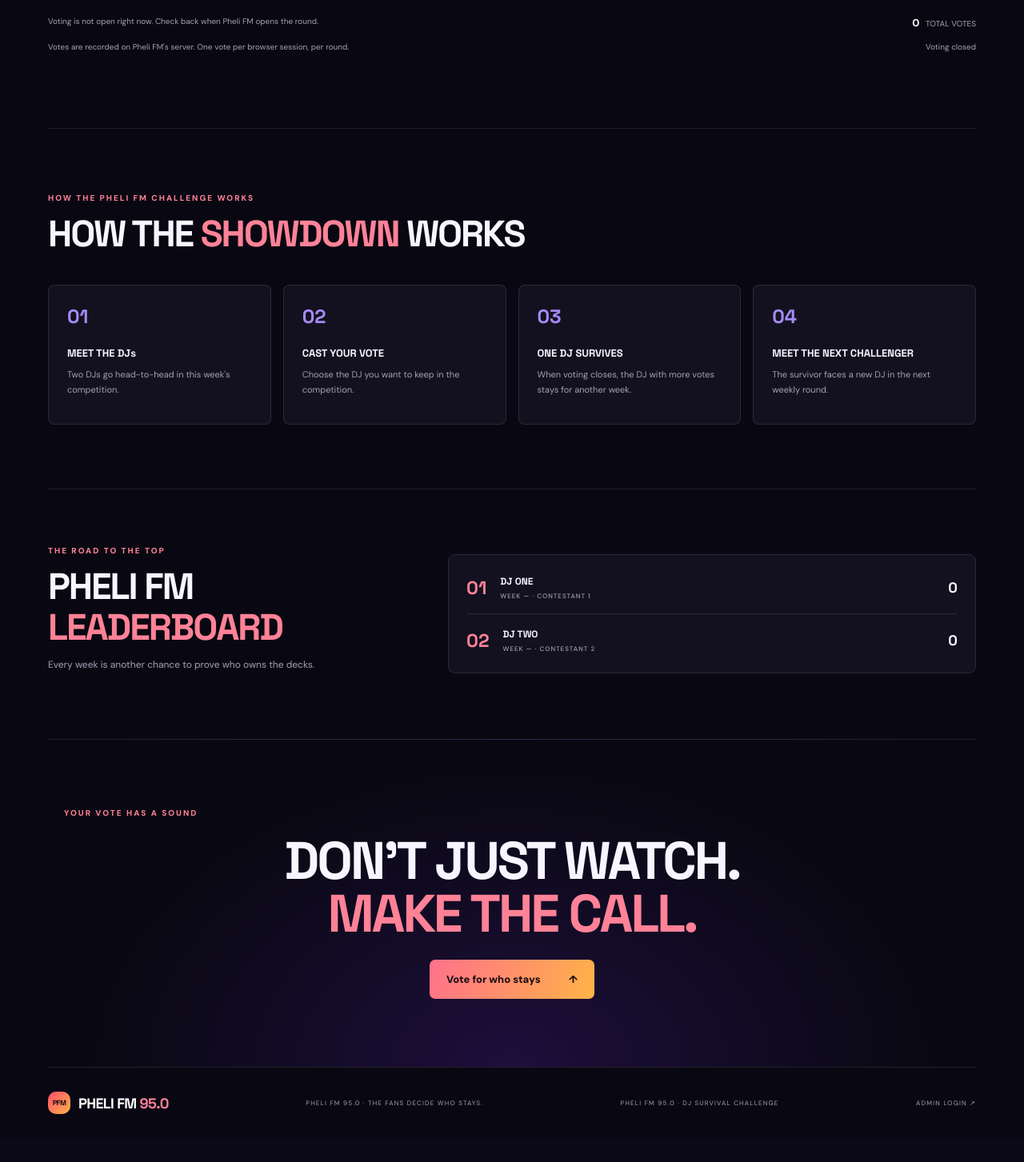
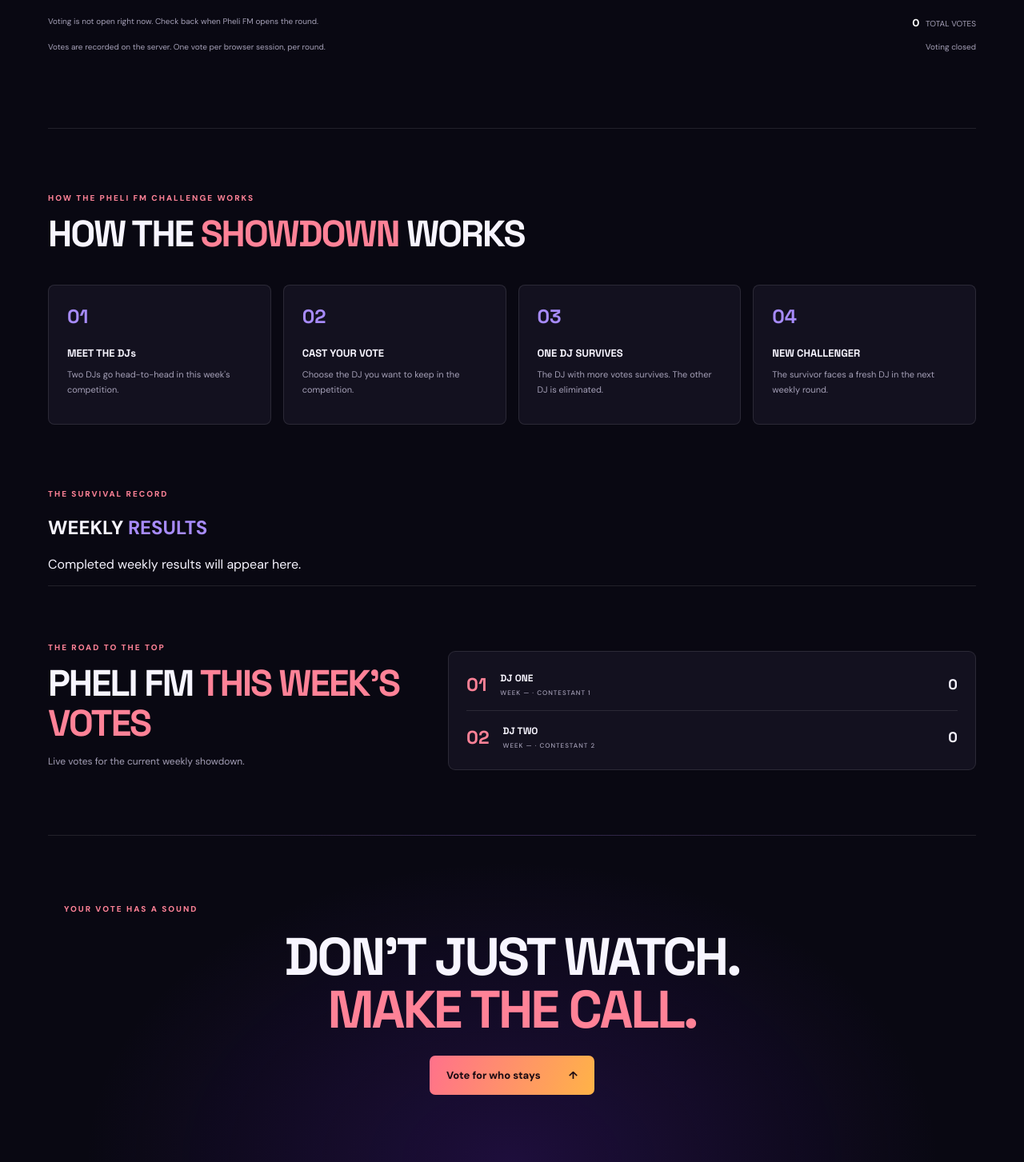
Before and after one commit to ThembelaniProject/voting, a Django app: page / in a window 1280 px wide; the page is wider, and only the part inside the window is pictured. Shown: the part 1439-2892 px from the top of that part at 80% size. Before the commit the page ends 2832 px from the top of that part, so only its background shows below. Run offline with Django 5.2, Linux system fonts and the light colour scheme; data that the repository does not hold is empty.

Commit message:
Implement Phase 4 DJ survival progression

```diff
--- a/templates/index.html
+++ b/templates/index.html
@@ -12,8 +12,8 @@
 <body>
   <div class="ambient ambient-one"></div><div class="ambient ambient-two"></div>
   <header class="site-header wrap">
-    <a class="brand" href="#top" aria-label="Pheli FM 95.0 home"><img class="station-logo" src="https://static2.mytuner.mobi/media/tvos_radios/853/wow-fm.8c898843.jpg" alt="Pheli FM 95.0 official station logo"><span class="brand-wordmark">PHELI FM <span class="brand-accent">95.0</span></span></a>
-    <nav><a href="#battle">This week</a><a href="#how-it-works">How it works</a><a href="#leaderboard">Leaderboard</a></nav>
+    <a class="brand" href="#top" aria-label="Pheli FM 95.0 home"><img class="station-logo" src="https://static2.mytuner.mobi/media/tvos_radios/853/wow-fm.8c898843.jpg" alt="Pheli FM 95.0 station logo"><span class="brand-wordmark">PHELI FM <span class="brand-accent">95.0</span></span></a>
+    <nav><a href="#battle">This week</a><a href="#how-it-works">How it works</a><a href="#results">Results</a><a href="#leaderboard">Leaderboard</a></nav>
     <a class="header-cta" href="#battle">Vote now <span>↗</span></a>
     <button class="menu-toggle" aria-label="Open navigation" aria-expanded="false">☰</button>
   </header>
@@ -21,7 +21,7 @@
     <section class="hero wrap">
       <div class="hero-copy"><div class="eyebrow"><span class="live-dot"></span> PHELI FM 95.0 PRESENTS</div>
         <h1>WHO WILL<br><em>SURVIVE</em><br>THE SHOWDOWN?</h1>
-        <p>Pheli FM 95.0 puts two DJs head-to-head every week. Vote for the DJ you want to keep on the decks for another week. The DJ with fewer votes is eliminated.</p>
+        <p>Two DJs compete every week. Vote for the DJ you want to keep on the decks. The DJ with fewer votes is eliminated, and the survivor faces a new challenger.</p>
         <a class="primary-btn" href="#battle">Choose who stays <span>↓</span></a>
         <div class="hero-proof"><div class="avatar-stack"><i>♪</i><i>♫</i><i>♬</i></div><span>Real fans. Real votes. One survivor.</span></div>
       </div>
@@ -29,17 +29,26 @@
     </section>
     <section class="battle-section wrap" id="battle" data-voting-open="{{ voting_open|yesno:'true,false' }}" data-deadline="{{ deadline_iso }}" data-week="{{ week_number|default:'0' }}" data-competition-id="{{ competition.id|default:'' }}" data-already-voted="{{ already_voted|yesno:'true,false' }}">
       <div class="section-heading"><div><div class="eyebrow">PHELI FM 95.0 · THIS WEEK</div><h2>WHO SHOULD <em>STAY ANOTHER WEEK?</em></h2></div><div class="week-pill"><span class="live-dot"></span>{% if competition %}WEEK {{ competition.week_number }} · {{ competition_status|upper }}{% else %}NO ACTIVE ROUND · ADMIN SETUP REQUIRED{% endif %}</div></div>
-      <div class="battle-meta"><span>VOTING CLOSES IN</span><div class="countdown" id="countdown"><b id="days">06</b><small>DAYS</small><b id="hours">12</b><small>HRS</small><b id="minutes">34</b><small>MIN</small><b id="seconds">56</b><small>SEC</small></div><span class="demo-label">{% if competition %}{{ competition_status|upper }}{% else %}AWAITING DJs{% endif %}</span></div>
+      <div class="battle-meta"><span>VOTING CLOSES IN</span><div class="countdown" id="countdown"><b id="days">00</b><small>DAYS</small><b id="hours">00</b><small>HRS</small><b id="minutes">00</b><small>MIN</small><b id="seconds">00</b><small>SEC</small></div><span class="demo-label">{% if competition %}{{ competition_status|upper }}{% else %}AWAITING DJs{% endif %}</span></div>
       <div class="contestants" id="contestants">
-        <article class="dj-card dj-purple" data-dj="dj1"><div class="dj-photo photo-one" {% if competition and competition.dj_one.photo_url %}style="background-image:linear-gradient(0deg,#120d24 0%,transparent 65%),url('{{ competition.dj_one.photo_url }}')"{% endif %}><span class="photo-number">01</span><span class="dj-tag">THE DEFENDING DJ</span></div><div class="dj-info"><div class="dj-role">CURRENT CHAMPION</div><h3 id="dj1-name">{% if competition %}{{ competition.dj_one.name }}{% else %}DJ ONE{% endif %}</h3><p>{% if competition and competition.dj_one.bio %}{{ competition.dj_one.bio }}{% else %}Meet the first DJ in this week's Pheli FM showdown.{% endif %}</p><div class="vote-stats"><strong id="dj1-votes">{{ vote_totals.dj1|default:0 }}</strong><span>FAN VOTES</span><b id="dj1-percent">{{ vote_totals.dj1_percent|default:0 }}%</b></div><div class="progress"><span id="dj1-bar" style="width:{{ vote_totals.dj1_percent|default:0 }}%"></span></div><button class="vote-btn" data-vote="dj1" {% if not voting_open or already_voted %}disabled{% endif %}>I WANT THIS DJ TO STAY <span>↗</span></button></div></article>
+        <article class="dj-card dj-purple" data-dj="dj1"><div class="dj-photo photo-one" {% if competition and competition.dj_one.photo_url %}style="background-image:linear-gradient(0deg,#120d24 0%,transparent 65%),url('{{ competition.dj_one.photo_url }}')"{% endif %}><span class="photo-number">01</span><span class="dj-tag">THE DEFENDING DJ</span></div><div class="dj-info"><div class="dj-role">CURRENT SURVIVOR</div><h3 id="dj1-name">{% if competition %}{{ competition.dj_one.name }}{% else %}DJ ONE{% endif %}</h3><p>{% if competition and competition.dj_one.bio %}{{ competition.dj_one.bio }}{% else %}Meet the first DJ in this week's Pheli FM showdown.{% endif %}</p><div class="vote-stats"><strong id="dj1-votes">{{ vote_totals.dj1|default:0 }}</strong><span>FAN VOTES</span><b id="dj1-percent">{{ vote_totals.dj1_percent|default:0 }}%</b></div><div class="progress"><span id="dj1-bar" style="width:{{ vote_totals.dj1_percent|default:0 }}%"></span></div><button class="vote-btn" data-vote="dj1" {% if not voting_open or already_voted %}disabled{% endif %}>I WANT THIS DJ TO STAY <span>↗</span></button></div></article>
         <div class="versus"><span>VS</span><i>✳</i></div>
-        <article class="dj-card dj-blue" data-dj="dj2"><div class="dj-photo photo-two" {% if competition and competition.dj_two.photo_url %}style="background-image:linear-gradient(0deg,#091b2a 0%,transparent 65%),url('{{ competition.dj_two.photo_url }}')"{% endif %}><span class="photo-number">02</span><span class="dj-tag">THE CHALLENGER</span></div><div class="dj-info"><div class="dj-role">CHALLENGER</div><h3 id="dj2-name">{% if competition %}{{ competition.dj_two.name }}{% else %}DJ TWO{% endif %}</h3><p>{% if competition and competition.dj_two.bio %}{{ competition.dj_two.bio }}{% else %}Meet the challenger competing for another week on the decks.{% endif %}</p><div class="vote-stats"><strong id="dj2-votes">{{ vote_totals.dj2|default:0 }}</strong><span>FAN VOTES</span><b id="dj2-percent">{{ vote_totals.dj2_percent|default:0 }}%</b></div><div class="progress"><span id="dj2-bar" style="width:{{ vote_totals.dj2_percent|default:0 }}%"></span></div><button class="vote-btn" data-vote="dj2" {% if not voting_open %}disabled{% endif %}>I WANT THIS DJ TO STAY <span>↗</span></button></div></article>
+        <article class="dj-card dj-blue" data-dj="dj2"><div class="dj-photo photo-two" {% if competition and competition.dj_two.photo_url %}style="background-image:linear-gradient(0deg,#091b2a 0%,transparent 65%),url('{{ competition.dj_two.photo_url }}')"{% endif %}><span class="photo-number">02</span><span class="dj-tag">THE CHALLENGER</span></div><div class="dj-info"><div class="dj-role">CHALLENGER</div><h3 id="dj2-name">{% if competition %}{{ competition.dj_two.name }}{% else %}DJ TWO{% endif %}</h3><p>{% if competition and competition.dj_two.bio %}{{ competition.dj_two.bio }}{% else %}Meet the challenger competing for another week on the decks.{% endif %}</p><div class="vote-stats"><strong id="dj2-votes">{{ vote_totals.dj2|default:0 }}</strong><span>FAN VOTES</span><b id="dj2-percent">{{ vote_totals.dj2_percent|default:0 }}%</b></div><div class="progress"><span id="dj2-bar" style="width:{{ vote_totals.dj2_percent|default:0 }}%"></span></div><button class="vote-btn" data-vote="dj2" {% if not voting_open or already_voted %}disabled{% endif %}>I WANT THIS DJ TO STAY <span>↗</span></button></div></article>
       </div>
-      <div class="vote-footer"><span id="vote-message">{% if voting_open %}Pick ONE DJ. Your vote decides who gets another week.{% else %}Voting is not open right now. Check back when Pheli FM opens the next round.{% endif %}</span><span><strong id="total-votes">{{ vote_totals.total|default:0 }}</strong> TOTAL VOTES</span></div><div class="demo-tools"><span>Votes are recorded on Pheli FM's server. One vote per browser session, per round.</span><span id="vote-status">Live results · updates automatically</span></div>
+      <div class="vote-footer"><span id="vote-message">{% if voting_open %}Pick ONE DJ. Your vote decides who gets another week.{% else %}Voting is not open right now. Check back when Pheli FM opens the next round.{% endif %}</span><span><strong id="total-votes">{{ vote_totals.total|default:0 }}</strong> TOTAL VOTES</span></div><div class="demo-tools"><span>Votes are recorded on the server. One vote per browser session, per round.</span><span id="vote-status">Live results · updates automatically</span></div>
       <div class="vote-confirm" id="vote-confirm" role="status" aria-live="polite" hidden></div>
     </section>
-    <section class="how-section wrap" id="how-it-works"><div class="eyebrow">HOW THE PHELI FM CHALLENGE WORKS</div><h2>HOW THE <em>SHOWDOWN</em> WORKS</h2><div class="steps"><article><span>01</span><h3>MEET THE DJs</h3><p>Two DJs go head-to-head in this week's competition.</p></article><article><span>02</span><h3>CAST YOUR VOTE</h3><p>Choose the DJ you want to keep in the competition.</p></article><article><span>03</span><h3>ONE DJ SURVIVES</h3><p>When voting closes, the DJ with more votes stays for another week.</p></article><article><span>04</span><h3>MEET THE NEXT CHALLENGER</h3><p>The survivor faces a new DJ in the next weekly round.</p></article></div></section>
-    <section class="leader-section wrap" id="leaderboard"><div><div class="eyebrow">THE ROAD TO THE TOP</div><h2>PHELI FM <em>LEADERBOARD</em></h2><p>Every week is another chance to prove who owns the decks.</p></div><div class="leader-card"><div class="leader-row"><span class="rank">01</span><span class="leader-name">{% if competition %}{{ competition.dj_one.name }}{% else %}DJ ONE{% endif %} <small>WEEK {{ week_number|default:"—" }} · CONTESTANT 1</small></span><strong id="leader-one">{{ vote_totals.dj1|default:0 }}</strong></div><div class="leader-row"><span class="rank">02</span><span class="leader-name">{% if competition %}{{ competition.dj_two.name }}{% else %}DJ TWO{% endif %} <small>WEEK {{ week_number|default:"—" }} · CONTESTANT 2</small></span><strong id="leader-two">{{ vote_totals.dj2|default:0 }}</strong></div></div></section>
+    <section class="how-section wrap" id="how-it-works"><div class="eyebrow">HOW THE PHELI FM CHALLENGE WORKS</div><h2>HOW THE <em>SHOWDOWN</em> WORKS</h2><div class="steps"><article><span>01</span><h3>MEET THE DJs</h3><p>Two DJs go head-to-head in this week's competition.</p></article><article><span>02</span><h3>CAST YOUR VOTE</h3><p>Choose the DJ you want to keep in the competition.</p></article><article><span>03</span><h3>ONE DJ SURVIVES</h3><p>The DJ with more votes survives. The other DJ is eliminated.</p></article><article><span>04</span><h3>NEW CHALLENGER</h3><p>The survivor faces a fresh DJ in the next weekly round.</p></article></div></section>
+    <section class="results-section wrap" id="results">
+      <div class="eyebrow">THE SURVIVAL RECORD</div><h2>WEEKLY <em>RESULTS</em></h2>
+      {% if champion %}<div class="champion-banner"><span>SEASON CHAMPION</span><strong>🏆 {{ champion.name }}</strong><p>The final survivor of the Pheli FM DJ Survival Challenge.</p></div>{% endif %}
+      <div class="results-list">
+        {% for round in round_history %}
+          <article class="result-row"><div class="result-week">WEEK {{ round.week_number }}</div><div class="result-match"><strong>{{ round.winner.name }}</strong><span> survived against {{ round.eliminated_dj.name }}</span></div><span class="result-status">WINNER</span></article>
+        {% empty %}<p class="empty-results">Completed weekly results will appear here.</p>{% endfor %}
+      </div>
+    </section>
+    <section class="leader-section wrap" id="leaderboard"><div><div class="eyebrow">THE ROAD TO THE TOP</div><h2>PHELI FM <em>THIS WEEK'S VOTES</em></h2><p>Live votes for the current weekly showdown.</p></div><div class="leader-card"><div class="leader-row"><span class="rank">01</span><span class="leader-name">{% if competition %}{{ competition.dj_one.name }}{% else %}DJ ONE{% endif %} <small>WEEK {{ week_number|default:"—" }} · CONTESTANT 1</small></span><strong id="leader-one">{{ vote_totals.dj1|default:0 }}</strong></div><div class="leader-row"><span class="rank">02</span><span class="leader-name">{% if competition %}{{ competition.dj_two.name }}{% else %}DJ TWO{% endif %} <small>WEEK {{ week_number|default:"—" }} · CONTESTANT 2</small></span><strong id="leader-two">{{ vote_totals.dj2|default:0 }}</strong></div></div></section>
     <section class="final-cta wrap"><div class="eyebrow">YOUR VOTE HAS A SOUND</div><h2>DON'T JUST WATCH.<br><em>MAKE THE CALL.</em></h2><a class="primary-btn" href="#battle">Vote for who stays <span>↑</span></a></section>
   </main>
   <footer class="site-footer wrap"><a class="brand" href="#top"><span class="brand-mark">PFM</span><span class="brand-wordmark">PHELI FM <span class="brand-accent">95.0</span></span></a><span>PHELI FM 95.0 · THE FANS DECIDE WHO STAYS.</span><span>PHELI FM 95.0 · DJ SURVIVAL CHALLENGE</span><a href="/admin/">ADMIN LOGIN ↗</a></footer>
```
